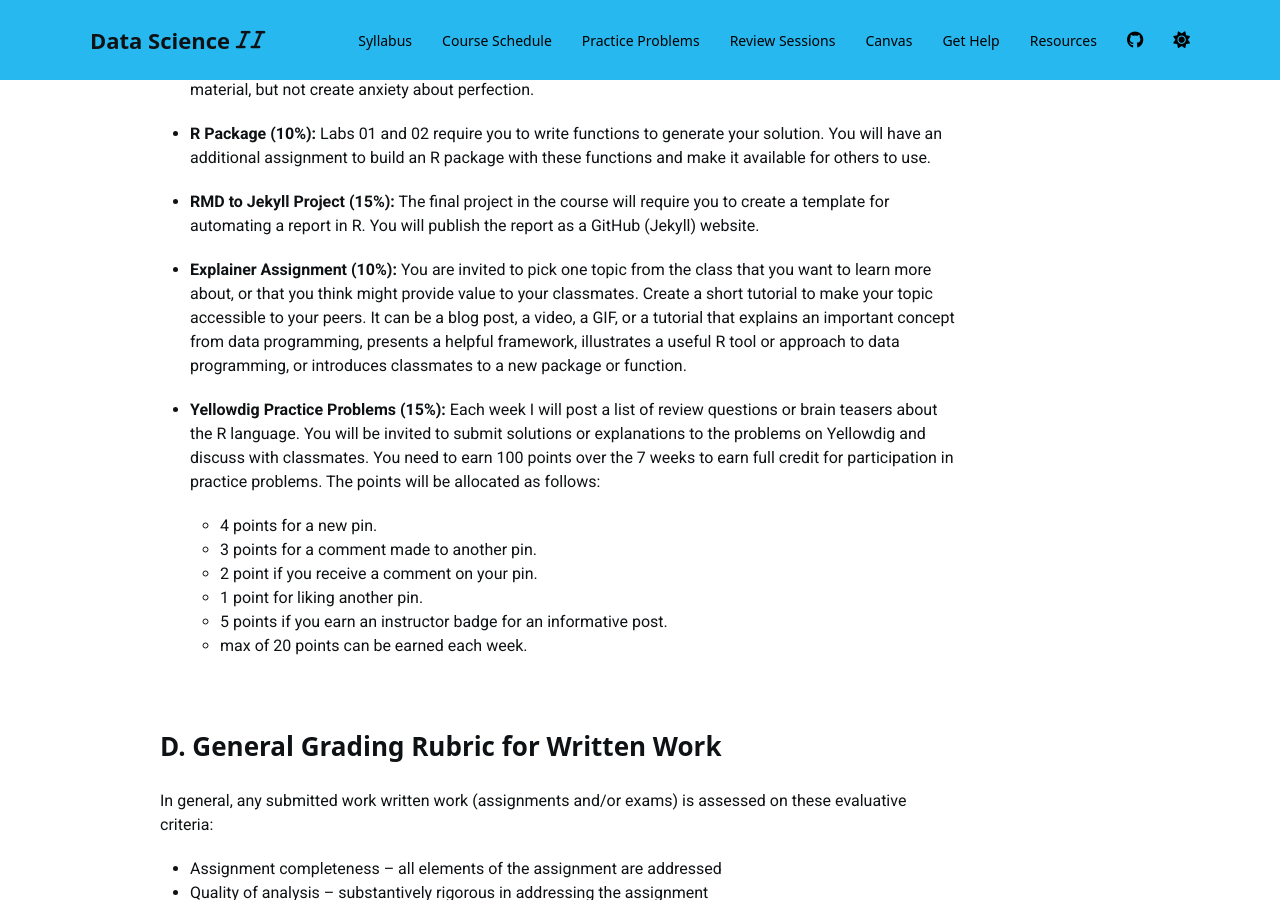
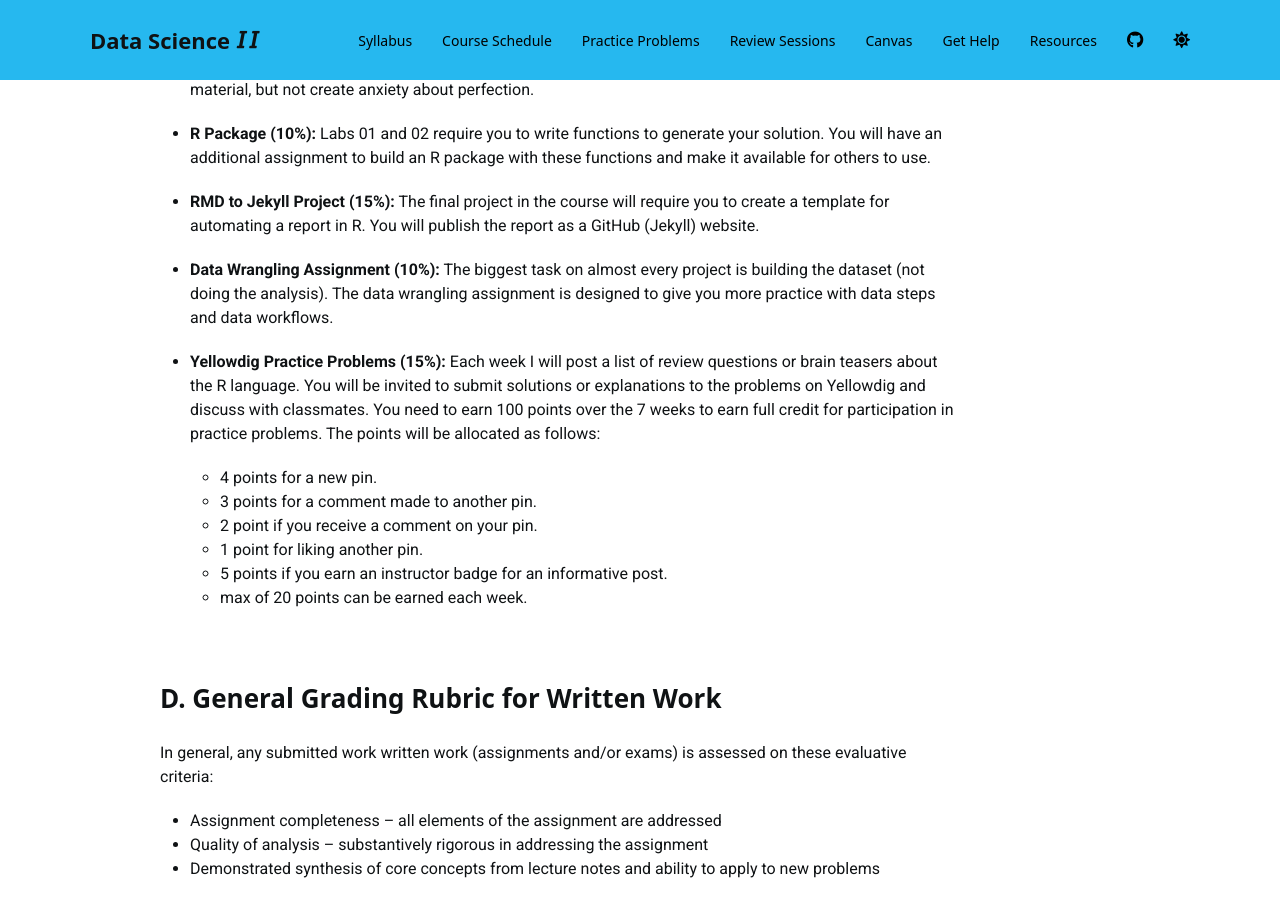
Before and after one commit to Watts-College/paf-514-template, a Jekyll site: the page built from index.md, in a window 1280 px wide and 900 px high, scrolled down 5655 px. Built offline with Jekyll 4.4.1, drawn with Linux system fonts in a browser that asks for light colours; nearby versions of some CDN libraries; a script bundle is joined from its source files by our own code; library files that are not in the unit come from our copies; a style sheet for code colours, icons or effects is not loaded; some of the changed lines change nothing that is shown; some of the changed text lies outside the part shown.

Commit message:
Update index.md

```diff
--- a/index.md
+++ b/index.md
@@ -11,22 +11,22 @@
  program_title: Program Evaluation and Data Analytics
  program_website: https://asuonline.asu.edu/online-degree-programs/graduate/program-evaluation-and-data-analytics-ms/
  course_title: Foundations of Data Science Part II
- course_number: CPP 527
+ course_number: PAF 514
  course_level: Graduate
- course_website: 'https://canvas.asu.edu/courses/99223'
- course_start_end_dates: August 19th to October 8th, 2021
+ course_website: 'https://asu.instructure.com/courses/166594'
+ course_start_end_dates: August 17th to October 6th, 2021
  course_prerequisites:
  class_meets_when:  Asynchronous
- class_meets_where:  'https://asu.zoom.us/j/87540573400'
- review_sessions_when: Monday, 12pm AZ
+ class_meets_where:  'https://asu.zoom.us/j/89752412079'
+ review_sessions_when: Monday, 4pm AZ
  review_sessions_where: Zoom
- discussion_board_url: 'https://ds4ps.org/cpp-527-fall-2021/help/'
+ discussion_board_url: 'https://watts-college.github.io/paf-514-template/help/'
 
 instructor:
 -  name: Jesse Lecy
    title: Professor
-   email: jdlecy@asu.edu
-   office_location: 'https://asu.zoom.us/j/87540573400'
+   email: jlecy@asu.edu
+   office_location: 'https://asu.zoom.us/j/89752412079'
    website_url: http://www.lecy.info/
    github_url: 'https://github.com/lecy'
    twitter_url:
@@ -34,7 +34,7 @@
    linked_in_url:
    office_hours_time: Flexible
    office_hours_location:  Zoom
-   office_hours_app_url: 'https://calendly.com/lecy/'
+   office_hours_app_url: 'https://www.calendar.com/lecy/meet30/'
 
 
 textbooks:
@@ -157,7 +157,7 @@
 
 - **RMD to Jekyll Project (15%):**  The final project in the course will require you to create a template for automating a report in R. You will publish the report as a GitHub (Jekyll) website.
 
-- **Explainer Assignment (10%):**  You are invited to pick one topic from the class that you want to learn more about, or that you think might provide value to your classmates. Create a short tutorial to make your topic accessible to your peers. It can be a blog post, a video, a GIF, or a tutorial that explains an important concept from data programming, presents a helpful framework, illustrates a useful R tool or approach to data programming, or introduces classmates to a new package or function.
+- **Data Wrangling Assignment (10%):**  The biggest task on almost every project is building the dataset (not doing the analysis). The data wrangling assignment is designed to give you more practice with data steps and data workflows.
 
 - **Yellowdig Practice Problems (15%):**  Each week I will post a list of review questions or brain teasers about the R language. You will be invited to submit solutions or explanations to the problems on Yellowdig and discuss with classmates. You need to earn 100 points over the 7 weeks to earn full credit for participation in practice problems. The points will be allocated as follows:
 
```
